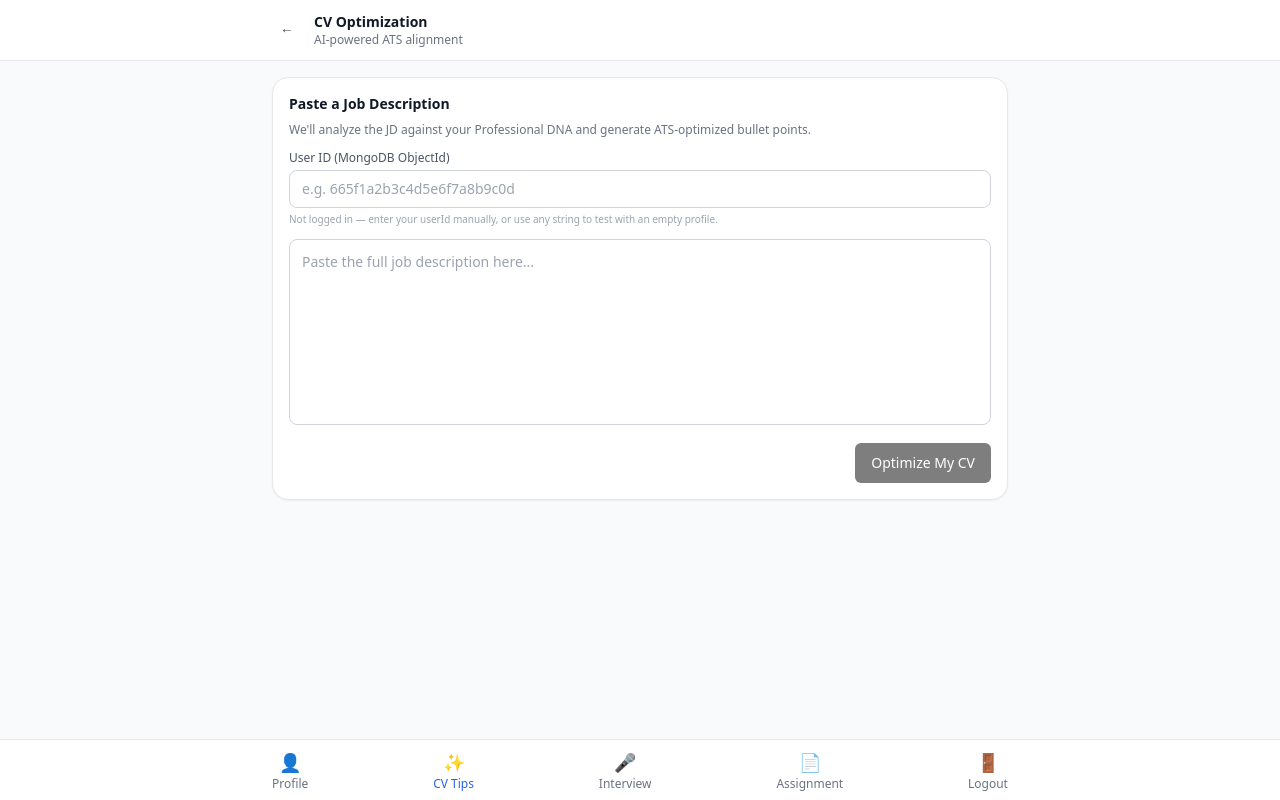
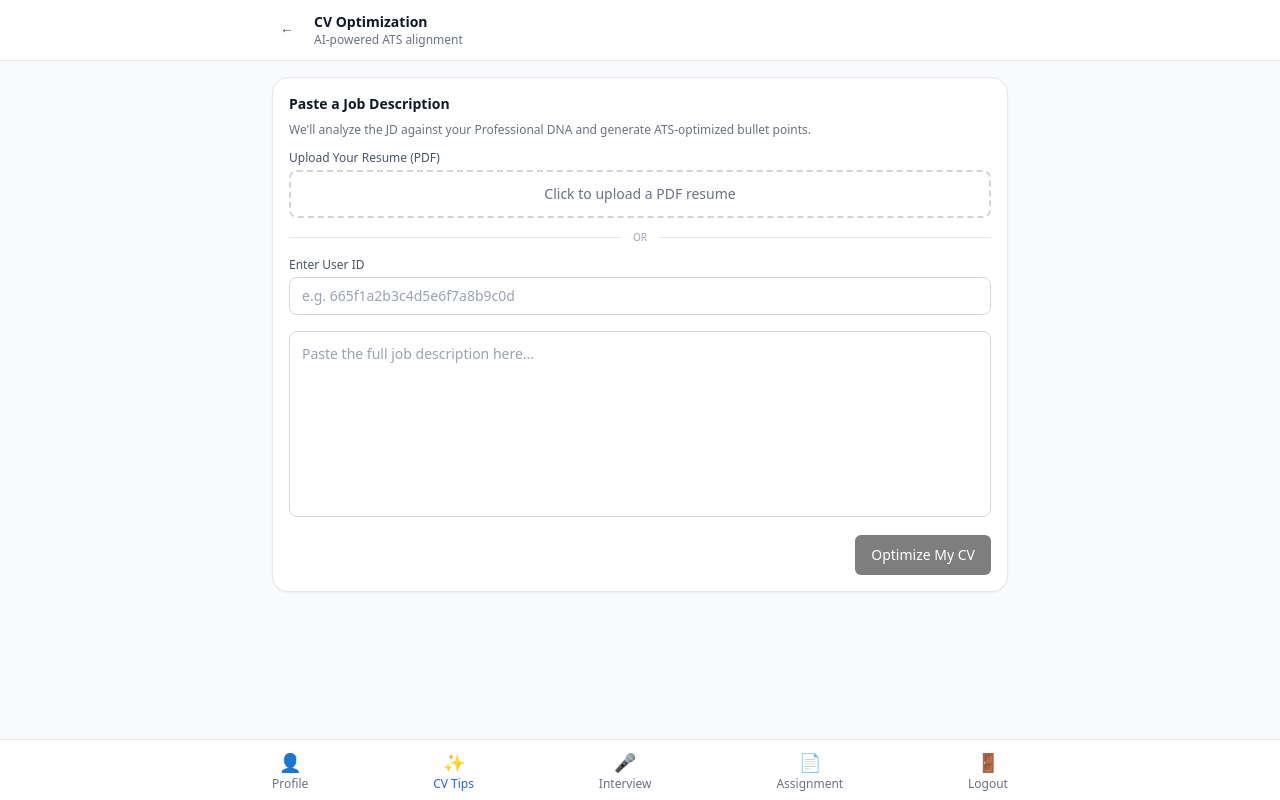
Before and after one commit to noyvilkin/Final-Project-FSD, a React app in the folder frontend/: page /cv in a window 1280 px wide. Built offline with nearby package versions, Linux system fonts and the light colour scheme; the HTML template or start-up script is replaced by a standard one.

Commit message:
added pdf upload option

```diff
--- a/frontend/src/pages/ResumeOptimization.jsx
+++ b/frontend/src/pages/ResumeOptimization.jsx
@@ -6,7 +6,7 @@ import { Button } from "../components/ui/button";
 import { Badge } from "../components/ui/badge";
 import { Progress } from "../components/ui/progress";
 import { useAuth } from "../context/AuthContext";
-import { optimizeResume } from "../services/api";
+import { optimizeResume, uploadResume } from "../services/api";
 
 // ── Confidence helpers ──────────────────────────────────────────────
 
@@ -291,12 +291,33 @@ export default function ResumeOptimization() {
   const [data, setData] = useState(null);
   const [runMeta, setRunMeta] = useState(null);
 
-  const effectiveUserId = authUserId || manualUserId.trim();
+  const [uploading, setUploading] = useState(false);
+  const [uploadResult, setUploadResult] = useState(null);
+
+  const effectiveUserId =
+    authUserId || uploadResult?.userId || manualUserId.trim();
+
+  const handleResumeUpload = async (e) => {
+    const file = e.target.files?.[0];
+    if (!file) return;
+
+    setUploading(true);
+    setError(null);
+    try {
+      const res = await uploadResume(file);
+      setUploadResult(res.data);
+      setManualUserId(res.data.userId);
+    } catch (err) {
+      setError(err.message || "Resume upload failed");
+    } finally {
+      setUploading(false);
+    }
+  };
 
   const handleOptimize = async () => {
     if (!jdText.trim()) return;
     if (!effectiveUserId) {
-      setError("Please enter a User ID or log in first.");
+      setError("Please upload a resume or enter a User ID.");
       return;
     }
 
@@ -380,20 +401,68 @@ export default function ResumeOptimization() {
             </p>
 
             {!authUserId && (
-              <div className="mb-3">
+              <div className="mb-4 space-y-3">
+                {/* Resume upload option */}
+                <div>
                   <label className="block text-xs font-medium text-gray-600 mb-1">
-                  User ID (MongoDB ObjectId)
+                    Upload Your Resume (PDF)
+                  </label>
+                  <div className="flex items-center gap-3">
+                    <label
+                      className={`flex-1 flex items-center justify-center gap-2 rounded-lg border-2 border-dashed px-4 py-3 text-sm cursor-pointer transition-colors ${
+                        uploading
+                          ? "border-gray-200 bg-gray-50 text-gray-400 cursor-wait"
+                          : uploadResult
+                          ? "border-emerald-300 bg-emerald-50 text-emerald-700"
+                          : "border-gray-300 hover:border-blue-400 hover:bg-blue-50/30 text-gray-500"
+                      }`}
+                    >
+                      <input
+                        type="file"
+                        accept=".pdf"
+                        className="hidden"
+                        onChange={handleResumeUpload}
+                        disabled={uploading || loading}
+                      />
+                      {uploading ? (
+                        <>
+                          <span className="h-4 w-4 animate-spin rounded-full border-2 border-gray-300 border-t-blue-600" />
+                          Parsing resume with AI...
+                        </>
+                      ) : uploadResult ? (
+                        <>
+                          Loaded: {uploadResult.candidateName || "Resume"} —{" "}
+                          {uploadResult.skillCount} skills, {uploadResult.experienceCount} roles
+                        </>
+                      ) : (
+                        "Click to upload a PDF resume"
+                      )}
+                    </label>
+                  </div>
+                </div>
+
+                <div className="flex items-center gap-3">
+                  <div className="flex-1 border-t border-gray-200" />
+                  <span className="text-[10px] font-medium text-gray-400 uppercase">or</span>
+                  <div className="flex-1 border-t border-gray-200" />
+                </div>
+
+                {/* Manual userId option */}
+                <div>
+                  <label className="block text-xs font-medium text-gray-600 mb-1">
+                    Enter User ID
                   </label>
                   <input
                     className="w-full rounded-lg border border-gray-300 px-3 py-2 text-sm focus:outline-none focus:ring-2 focus:ring-blue-200"
                     placeholder="e.g. 665f1a2b3c4d5e6f7a8b9c0d"
                     value={manualUserId}
-                  onChange={(e) => setManualUserId(e.target.value)}
-                  disabled={loading}
+                    onChange={(e) => {
+                      setManualUserId(e.target.value);
+                      if (uploadResult) setUploadResult(null);
+                    }}
+                    disabled={loading || uploading}
                   />
-                <p className="text-[10px] text-gray-400 mt-1">
-                  Not logged in — enter your userId manually, or use any string to test with an empty profile.
-                </p>
+                </div>
               </div>
             )}
 
--- a/frontend/src/services/api.js
+++ b/frontend/src/services/api.js
@@ -43,6 +43,19 @@ export function getAssignment(assignmentId) {
 
 export function getAssignmentResults(assignmentId, format = "summary") {
   return request(`/api/assignments/${assignmentId}/results?format=${format}`);
+}
+
+// ── Resume Upload (PDF → Professional DNA) ─────────────────────────
+
+export function uploadResume(file, userId) {
+  const formData = new FormData();
+  formData.append("resume", file);
+  if (userId) formData.append("userId", userId);
+
+  return request("/api/resume/upload", {
+    method: "POST",
+    body: formData,
+  });
 }
 
 // ── Resume Optimization ─────────────────────────────────────────────
```
Also changed, not shown: 1 other file (tests, documents, lock files or other folders). Lines whose indentation alone changed are shown as unchanged.
